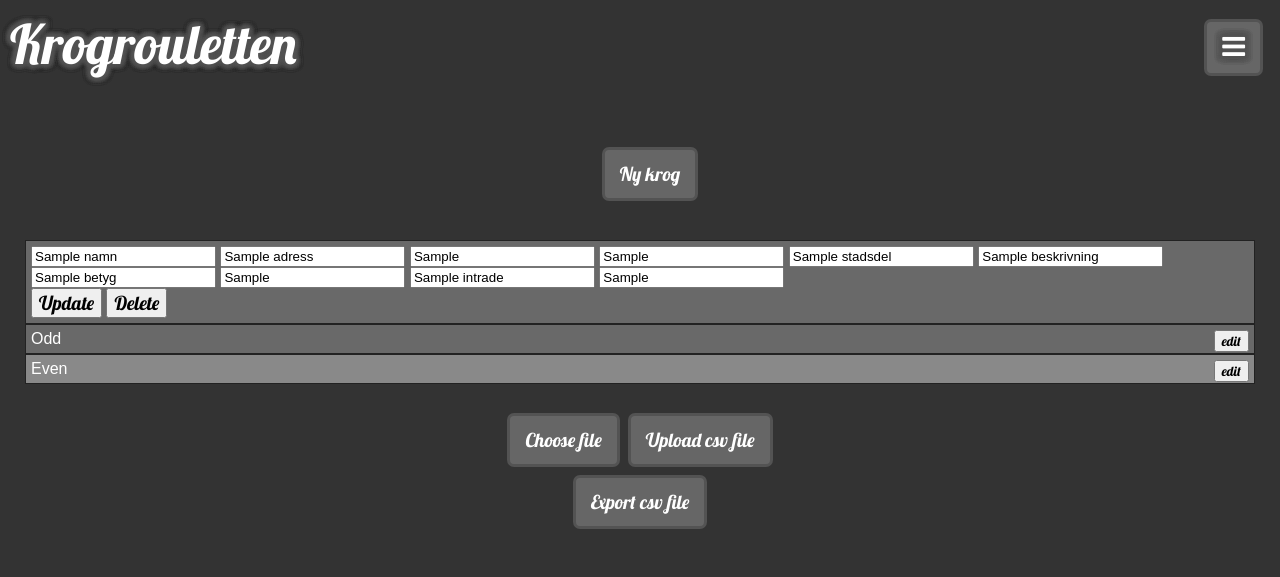
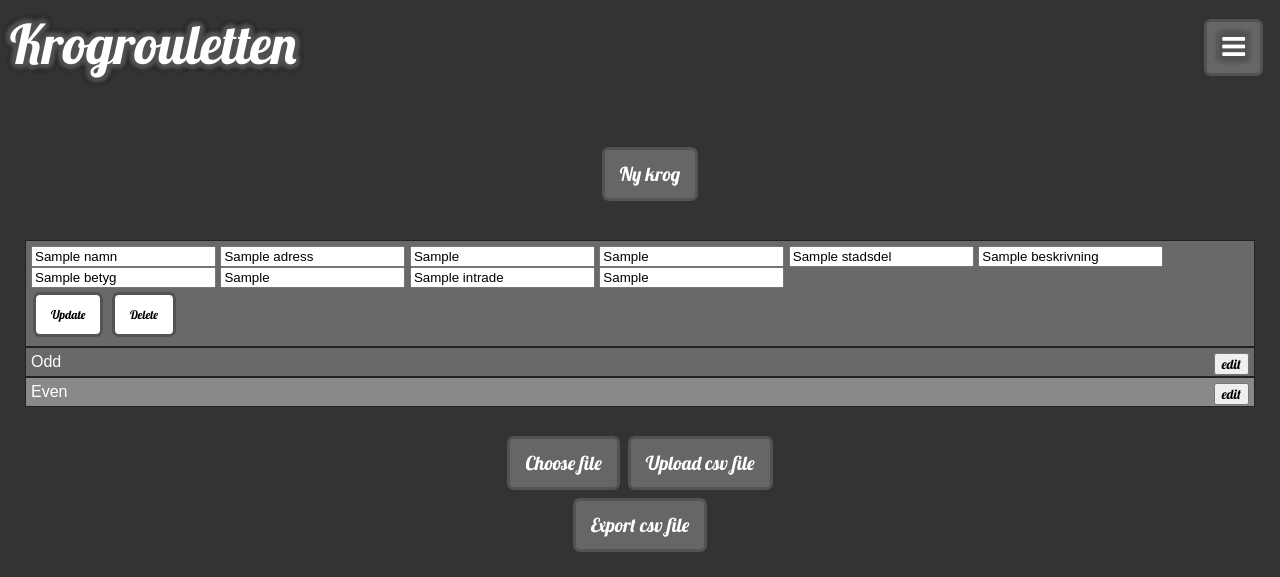
Before and after one commit to seppaleinen/krog-rouletten, a Flask app: page /admin in a window 1280 px wide. Shown: the top 577 px of the page. Run offline with Flask 2, Linux system fonts and the light colour scheme; a database or web service that is not in the repository returns one stand-in record (values such as "Sample title"); data that the repository does not hold is empty; some libraries are stand-ins or nearby versions.

Commit message:
småfixar

```diff
--- a/frontend/webapp/src/main/webapp/application/templates/admin.html
+++ b/frontend/webapp/src/main/webapp/application/templates/admin.html
@@ -27,11 +27,11 @@
             <a href="fav.html">Favoriter</a>
             <a href="/">Inställningar</a>
             <a href="admin">Admin</a>
-			<a href="http://localhost:8000/static/img/bpm.png">BAJSA PÅ MÅNEN</a>
+			<a href="/static/img/bpm.png">BAJSA PÅ MÅNEN</a>
         </div>
     </div>
 
-    <div style="text-align:center; float:left; vertical-align: center; padding:10px;" class="logo shadow">Krogrouletten</div>
+    <div style="text-align:center; float:left; vertical-align: center; padding:10px;" class="logo shadow"><a href="/">Krogrouletten</a></div>
 </div>
 
 <br/><br/><br/><br/><br/><br/><br/>
@@ -82,8 +82,8 @@
                         <input type="text" name="iframe_lank" value="{{ krog.iframe_lank }}">&nbsp;
                     </div>
                 </div>
-                <input type="submit" class="lobster" name="update" style="font-size:120%;" value="Update"/>
-                <input type="submit" class="lobster" name="delete" style="font-size:120%;" value="Delete"/>
+                <input type="submit" class="submit_button lobster" name="update" style="font-size:75%;" value="Update"/>
+                <input type="submit" class="submit_button lobster" name="delete" style="font-size:75%;" value="Delete"/>
                 <br/>
             </form>
         </div>
--- a/frontend/webapp/src/main/webapp/application/templates/index.html
+++ b/frontend/webapp/src/main/webapp/application/templates/index.html
@@ -11,7 +11,7 @@
 			<a href="fav.html">Favoriter</a>
 			<a href="/">Inställningar</a>
 			<a href="admin">Admin</a>
-			<a href="http://localhost:8000/static/img/bpm.png">BAJSA PÅ MÅNEN</a>
+			<a href="/static/img/bpm.png">BAJSA PÅ MÅNEN</a>
 		</div>
 	</div>
 
```
